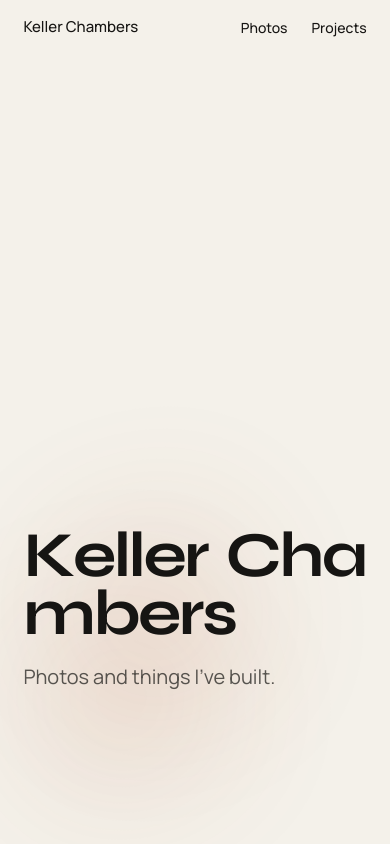
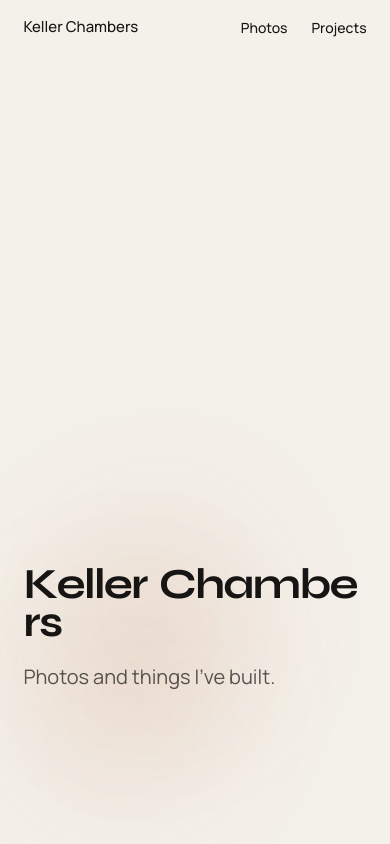
Before and after one commit to kchambers54/personal-site, a plain HTML site: page index.html in a window 390 px wide. Shown: the top 844 px of the page. Drawn offline with Linux system fonts and the light colour scheme.

Commit message:
Show the full name on small screens
Allow the name to wrap below 720px, drop overflow clipping on the
wrapped line, and lower the clamp minimum so both words fit a phone.
Desktop keeps the one-line size and letter-rise treatment.

```diff
--- a/styles.css
+++ b/styles.css
@@ -381,6 +381,8 @@ img {
 @media (max-width: 720px) {
   .hero__name {
     white-space: normal;
+    overflow: visible;
+    font-size: clamp(40px, 11vw, 168px);
   }
 
   .trip-band {
```
